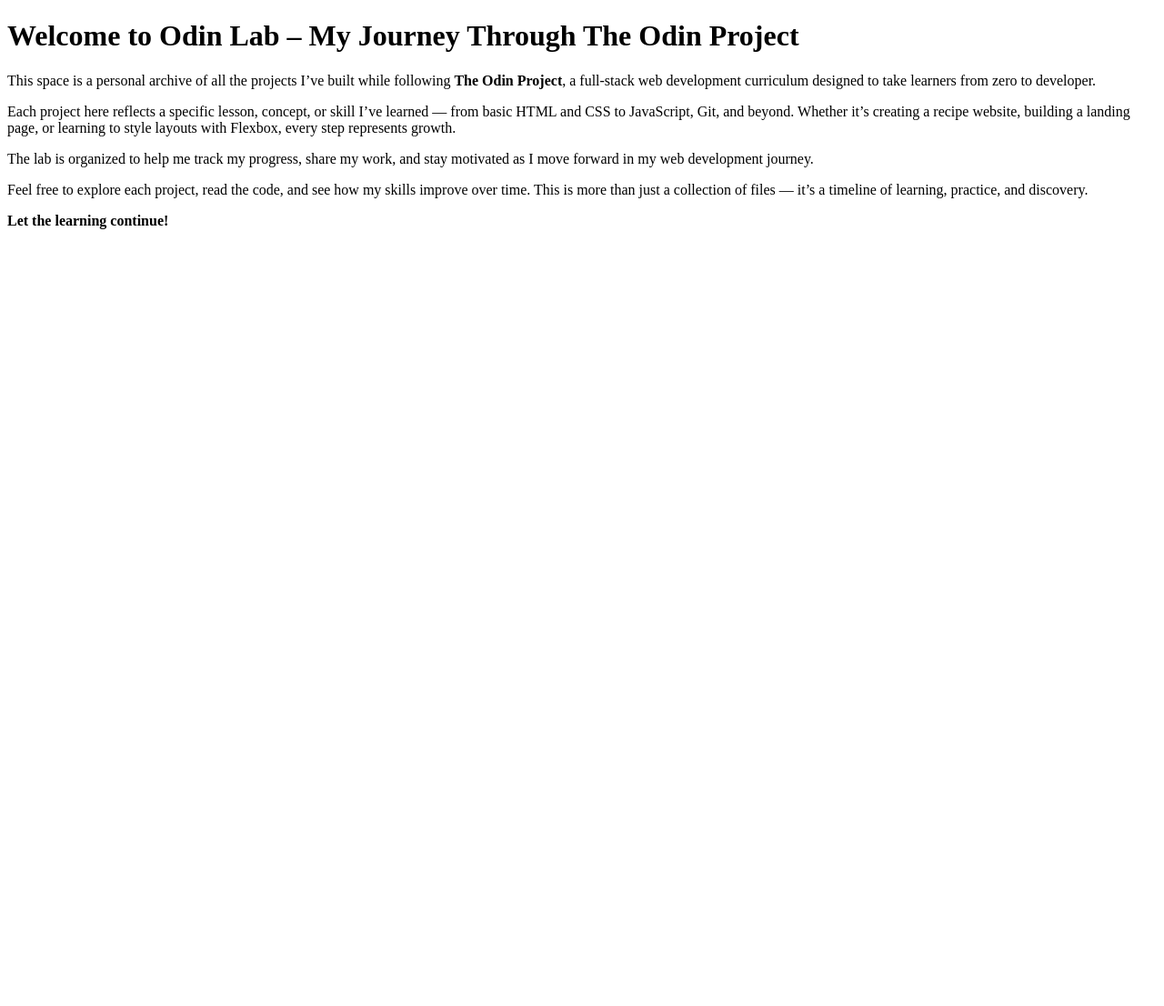
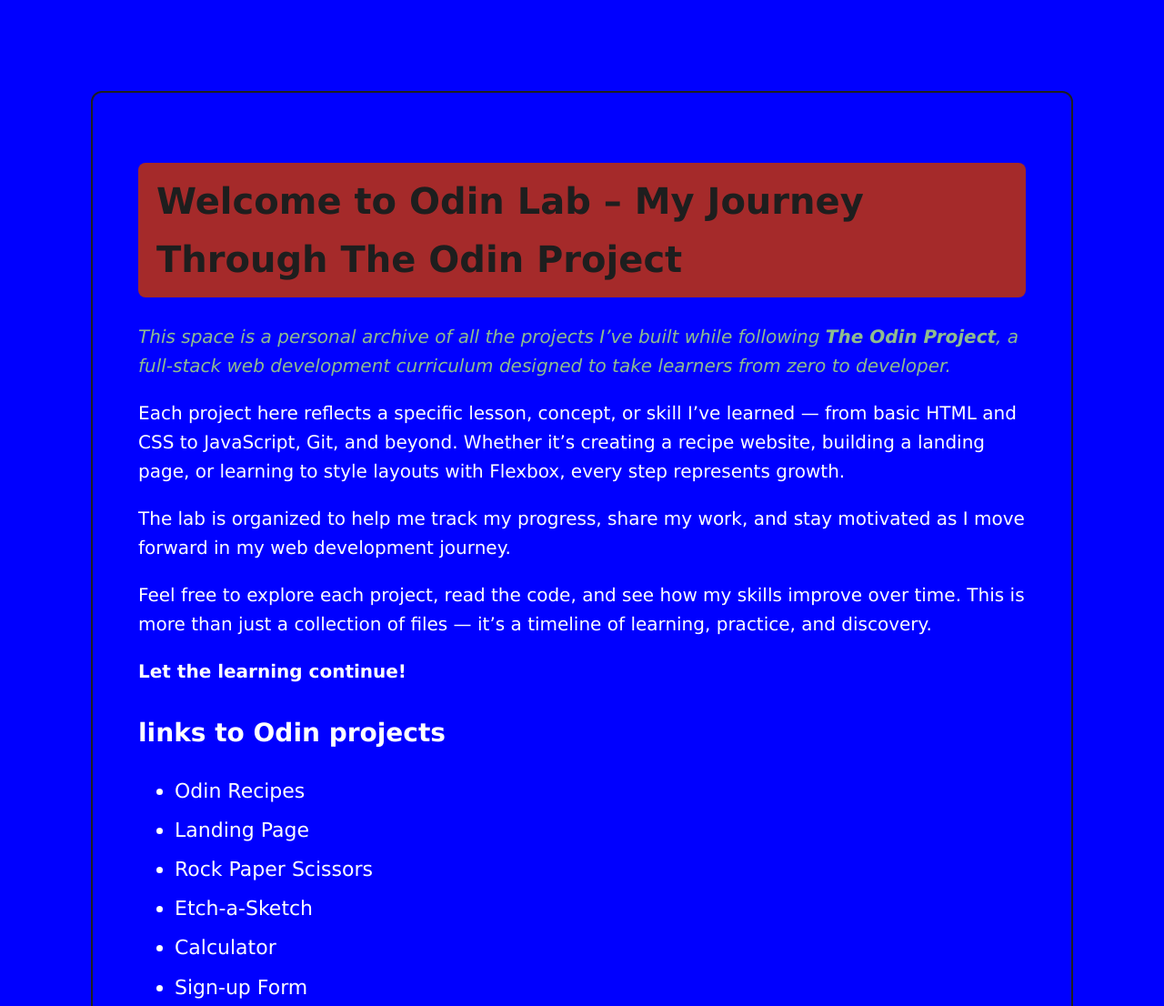
Before and after one commit to fazetdev/My-odin-dev-diary, a plain HTML site: page odin-lab/index.html in a window 1280 px wide. Shown: the top 1106 px of the page at 91% size. Before the commit the page ends 800 px from the top, so only its background shows below. Drawn offline with Linux system fonts and the light colour scheme.

Commit message:
create style page and add css to it then update index page and link it to style.css

```diff
--- a/odin-lab/index.html
+++ b/odin-lab/index.html
@@ -4,11 +4,12 @@
   <meta charset="UTF-8">
   <meta name="viewport" content="width=device-width, initial-scale=1.0">
   <title>Odin Lab – My Odin Project Journey</title>
+  <link rel="stylesheet" href="style.css">
 </head>
 <body>
   <h1>Welcome to Odin Lab – My Journey Through The Odin Project</h1>
 
-  <p>
+  <p class="first-line">
     This space is a personal archive of all the projects I’ve built while following <strong>The Odin Project</strong>,
     a full-stack web development curriculum designed to take learners from zero to developer.
   </p>
@@ -30,5 +31,16 @@
   </p>
 
   <p><strong>Let the learning continue!</strong></p>
+  <h2>links to Odin projects</h2>
+  <ul>
+    <li>Odin Recipes</li>
+    <li>Landing Page</li>
+    <li>Rock Paper Scissors</li>
+    <li>Etch-a-Sketch</li>
+    <li>Calculator</li>
+    <li>Sign-up Form</li>
+  </ul>
+
 </body>
+
 </html
--- /dev/null
+++ b/odin-lab/style.css
@@ -0,0 +1,39 @@
+body {
+    padding: 50px;
+    margin: 100px;
+    border-radius: 12px;
+    border: 2px solid #1e1e1e;
+    background-color: blue;
+    font-size: 20px;
+    font-family: 'Lucida Sans', 'Lucida Sans Regular', 'Lucida Grande',
+                 'Lucida Sans Unicode', Geneva, Verdana, sans-serif;
+    color: white;
+    line-height: 1.6;
+}
+
+h1 {
+    background-color: brown;
+    font-size: 40px;
+    color: white;
+    padding: 10px 20px;
+    border-radius: 8px;
+    color: #1e1e1e;
+}
+
+.first-line {
+    font-style: italic;
+    color: darkseagreen;
+}
+
+h2 {
+    font-size: 28px;
+    color: white;
+    margin-top: 30px;
+}
+
+li {
+    font-size: 22px;
+    color: white;
+    margin-bottom: 8px;
+}
+ss
```
